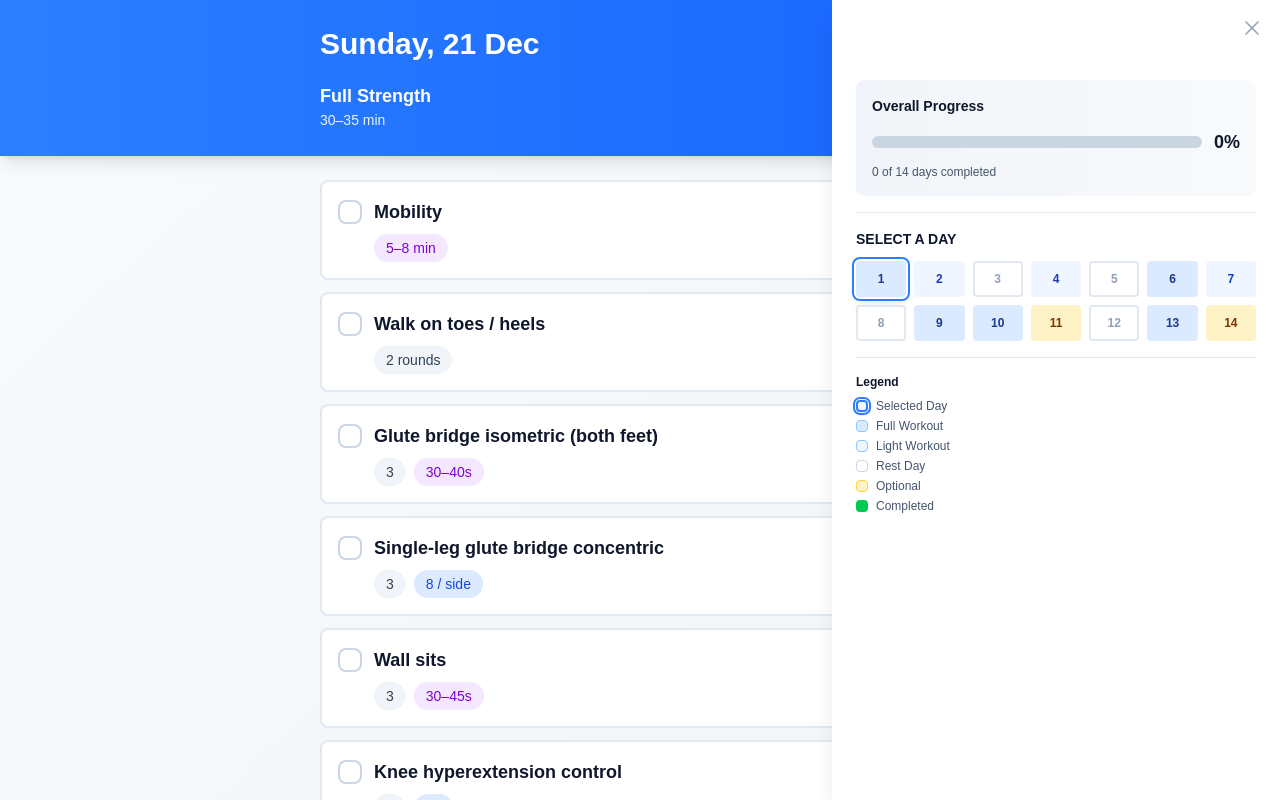
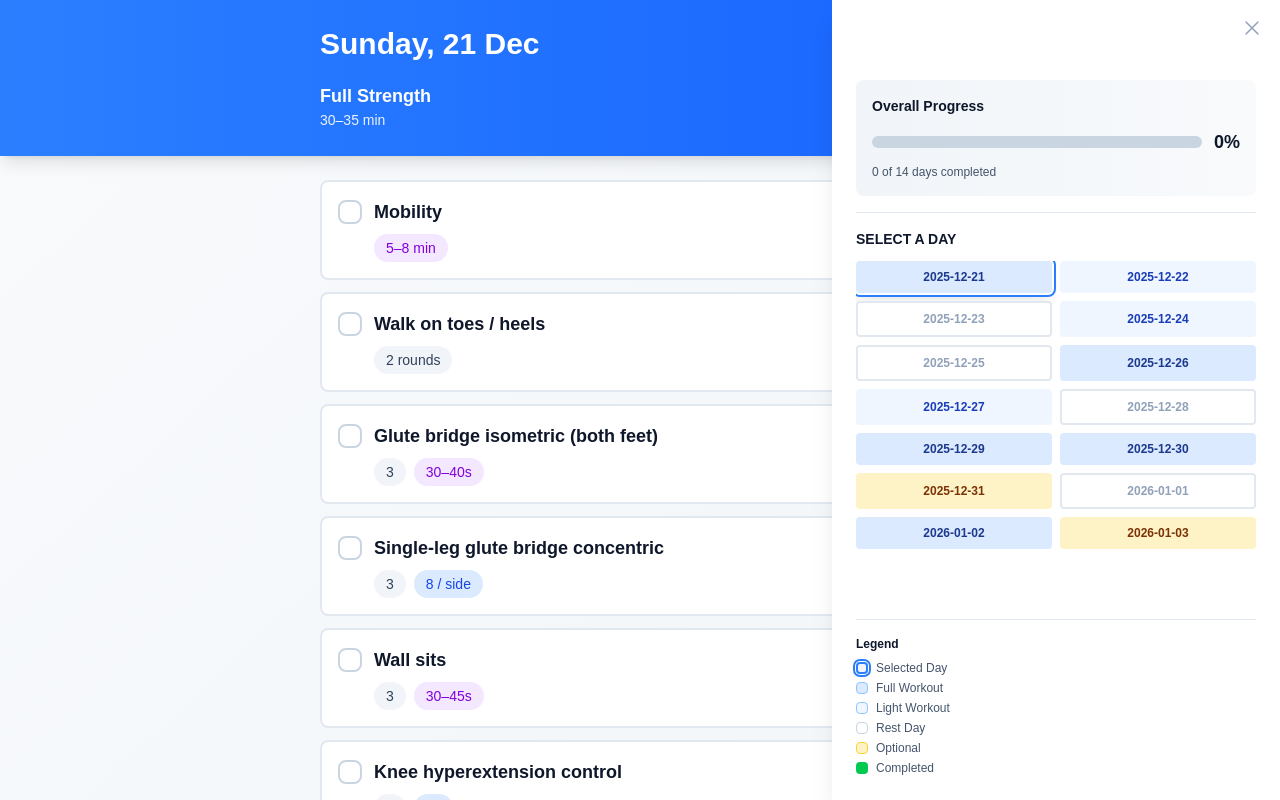
Before and after one commit to brucedonovan/holidayphysio, a Next.js app: page / in a window 1280 px wide. Both pictures are taken after a click on the button "Open menu". Shown: the top 800 px of the page. Built offline with nearby package versions, Linux system fonts and the light colour scheme.

Commit message:
feat: Update Menu component layout and improve day selection display

```diff
--- a/app/components/Menu.tsx
+++ b/app/components/Menu.tsx
@@ -17,7 +17,7 @@ export function Menu({
   onDateChange,
 }: MenuProps) {
   return (
-    <div className="flex-1 overflow-y-auto px-4 py-6 sm:px-6 space-y-4">
+    <div className="flex-1 overflow-y-auto px-4 py-6 sm:px-6 space-y-4 flex flex-col">
       {/* Overall Progress */}
       <div className="p-4 bg-gradient-to-r from-slate-100 to-slate-50 rounded-lg">
         <p className="text-sm font-semibold text-slate-900 mb-3">
@@ -46,10 +46,9 @@ export function Menu({
         <p className="text-sm font-semibold text-slate-900 mb-3 uppercase">
           Select a Day
         </p>
-        <div className="grid grid-cols-7 gap-2">
-          {workoutPlan.map((day, idx) => {
+        <div className="grid grid-cols-2 gap-2 overflow-y-auto">
+          {workoutPlan.map((day) => {
             const isSelected = day.date === selectedDate;
-            const dayNum = idx + 1;
             const allExercisesChecked = day.exercises.every((ex) =>
               checkedExercises.has(ex.id)
             );
@@ -81,14 +80,15 @@ export function Menu({
                 className={`p-2 rounded font-semibold transition-all text-xs ${bgColor} ${borderStyle}`}
                 title={day.day}
               >
-                {dayNum}
+                <div className="whitespace-normal">{day.date}</div>
               </button>
             );
           })}
         </div>
+      </div>
 
       {/* Day Legend */}
-        <div className="border-t border-slate-200 mt-4 pt-4 text-xs text-slate-600">
+      <div className="border-t border-slate-200 pt-4 text-xs text-slate-600">
         <p className="font-semibold text-slate-900 mb-2">Legend</p>
         <div className="space-y-1">
           <div className="flex items-center gap-2">
@@ -118,6 +118,5 @@ export function Menu({
         </div>
       </div>
     </div>
-    </div>
   );
 }
```
Lines whose indentation alone changed are shown as unchanged.
